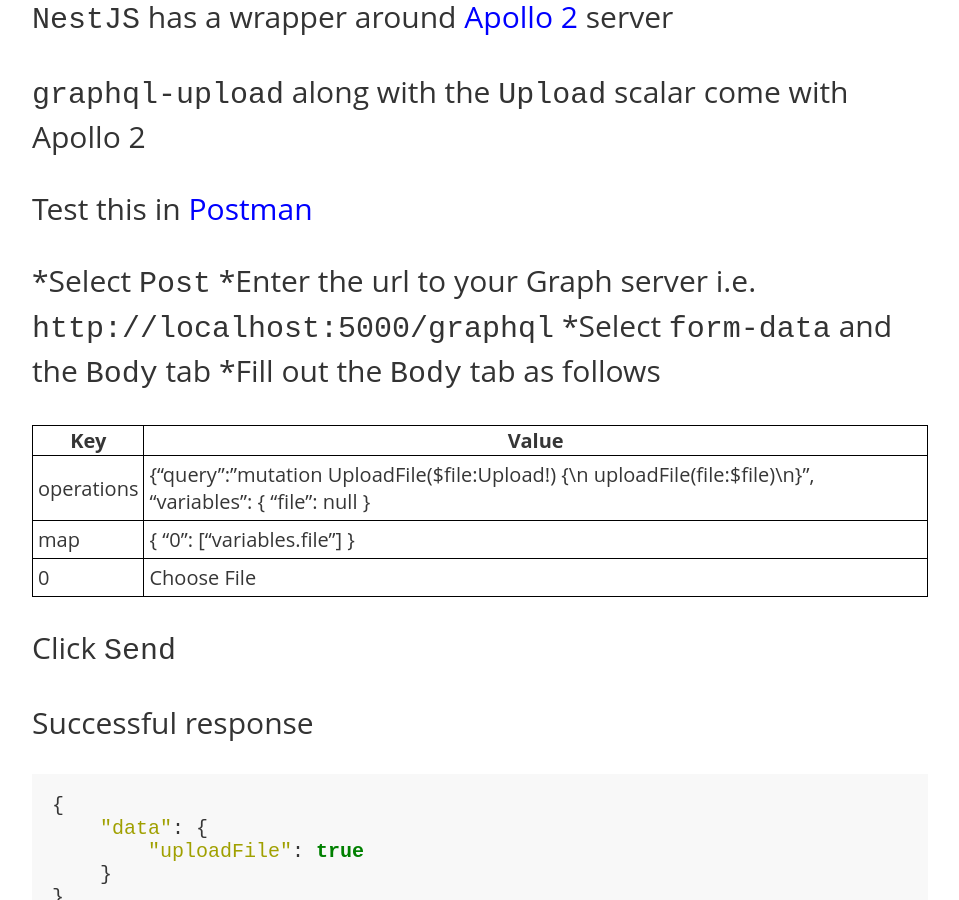
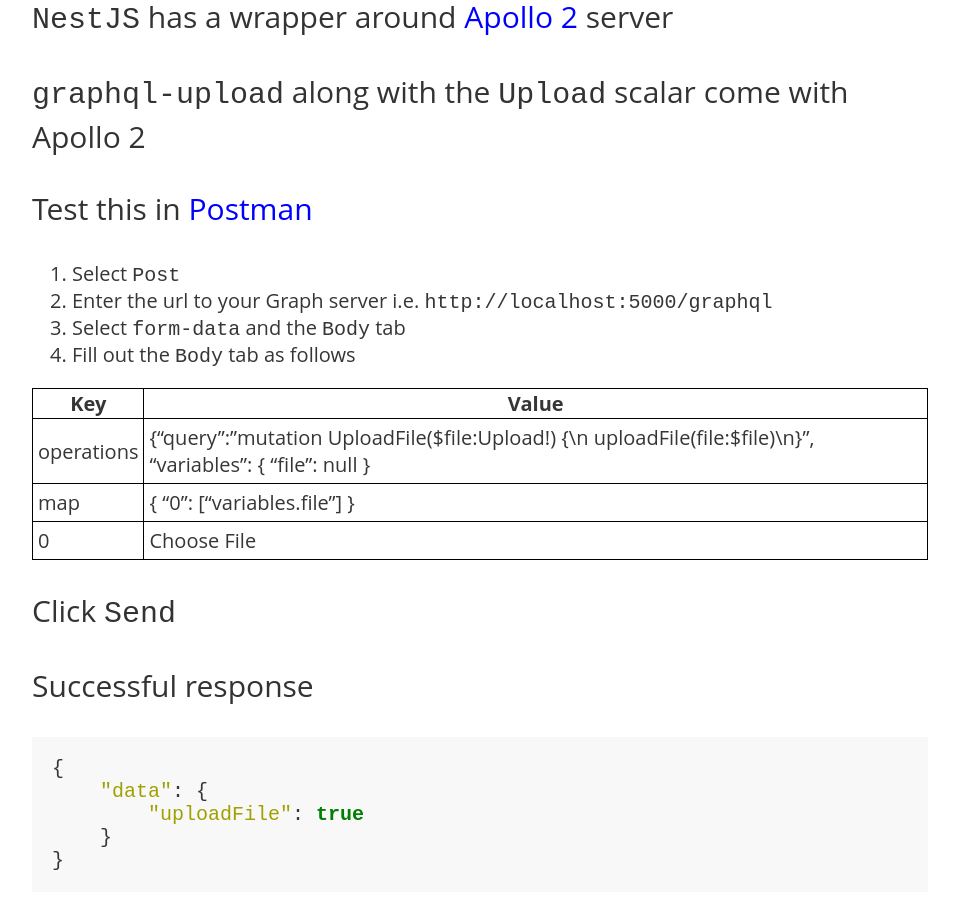
Before and after one commit to stephen-knutter/stephen-knutter.github.io, a Jekyll site: the page built from _posts/2020-02-07-nestjs-graphql-file-upload.md, in a window 1280 px wide and 900 px high, scrolled down 1638 px. Shown: the whole window, without its empty margins (160-1119 px from the left). Built offline with Jekyll 4.4.1, drawn with Linux system fonts in a browser that asks for light colours; some of the changed lines change nothing that is shown.

Commit message:
add list

```diff
--- a/_posts/2020-02-07-nestjs-graphql-file-upload.md
+++ b/_posts/2020-02-07-nestjs-graphql-file-upload.md
@@ -53,10 +53,10 @@
 
 Test this in [Postman](https://www.postman.com/downloads/)
 
-*Select `Post`
-*Enter the url to your Graph server i.e. `http://localhost:5000/graphql`
-*Select `form-data` and the `Body` tab
-*Fill out the `Body` tab as follows
+1. Select `Post`
+2. Enter the url to your Graph server i.e. `http://localhost:5000/graphql`
+3. Select `form-data` and the `Body` tab
+4. Fill out the `Body` tab as follows
 
 | Key           | Value         |
 | ------------- |-------------|
```
